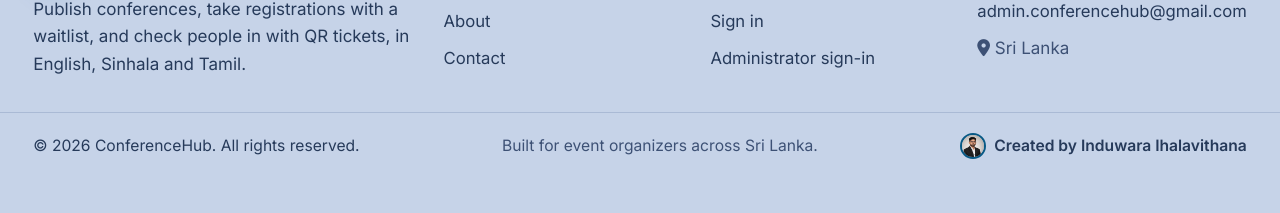
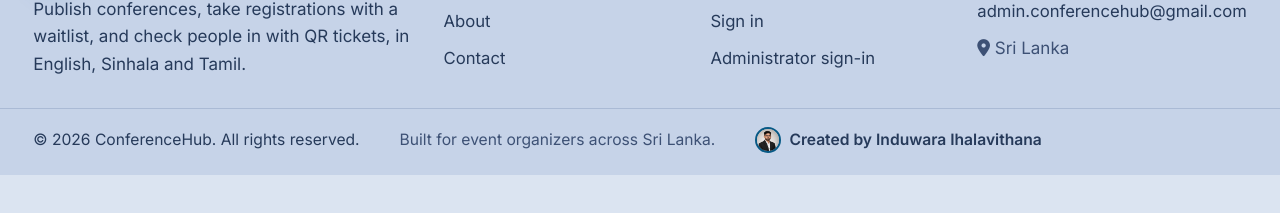
Before and after one commit to InduwaraIhalavithana/Conference-Manager, a React (Vite) app in the folder frontend/: page / in a window 1280 px wide. Shown: the part 3035-3248 px from the top of the page. After the commit the page ends 3210 px from the top, so only its background shows below. Built offline with nearby package versions, Linux system fonts and the light colour scheme; no server answers.

Commit message:
Footer: drop the 70px of empty space under the bottom bar
The bar kept 92px of bottom padding to stay clear of the floating buttons. Its three items now
sit together on the left, which leaves the bottom-right corner free for the buttons instead.

```diff
--- a/frontend/src/components/Footer.css
+++ b/frontend/src/components/Footer.css
@@ -7,13 +7,14 @@
 .footer__brand p { color: var(--text-2); max-width: 420px; margin-top: 6px; }
 /* .footer prefix: the bar is also a .container, whose margin and padding rules would otherwise win
    (which removed the gap above the bar and left its text flush against the bottom edge).
-   The large bottom padding keeps the floating buttons (bottom right) clear of the text. */
+   The items sit together on the left, so the bottom-right corner stays free for the floating buttons
+   ("back to top", "Need help?") without needing extra empty space under the text. */
 .footer .footer__bottom {
-  display: flex; justify-content: space-between; align-items: center; gap: 10px 16px; flex-wrap: wrap;
-  margin: 34px auto 0; padding: 20px var(--gutter) 92px; border-top: 1px solid var(--border);
+  display: flex; justify-content: flex-start; align-items: center; gap: 8px 40px; flex-wrap: wrap;
+  margin: 30px auto 0; padding: 18px var(--gutter) 22px; border-top: 1px solid var(--border);
   font-size: 0.92rem; color: var(--text-2);
 }
-@media (max-width: 700px) { .footer .footer__bottom { flex-direction: column; align-items: flex-start; padding-bottom: 88px; } }
+@media (max-width: 700px) { .footer .footer__bottom { flex-direction: column; align-items: flex-start; padding-right: 124px; } }
 @media (max-width: 900px) { .footer__grid { grid-template-columns: 1fr 1fr; } .footer__brand { grid-column: 1 / -1; } }
 @media (max-width: 520px) { .footer__grid { grid-template-columns: 1fr; } }
 
```
